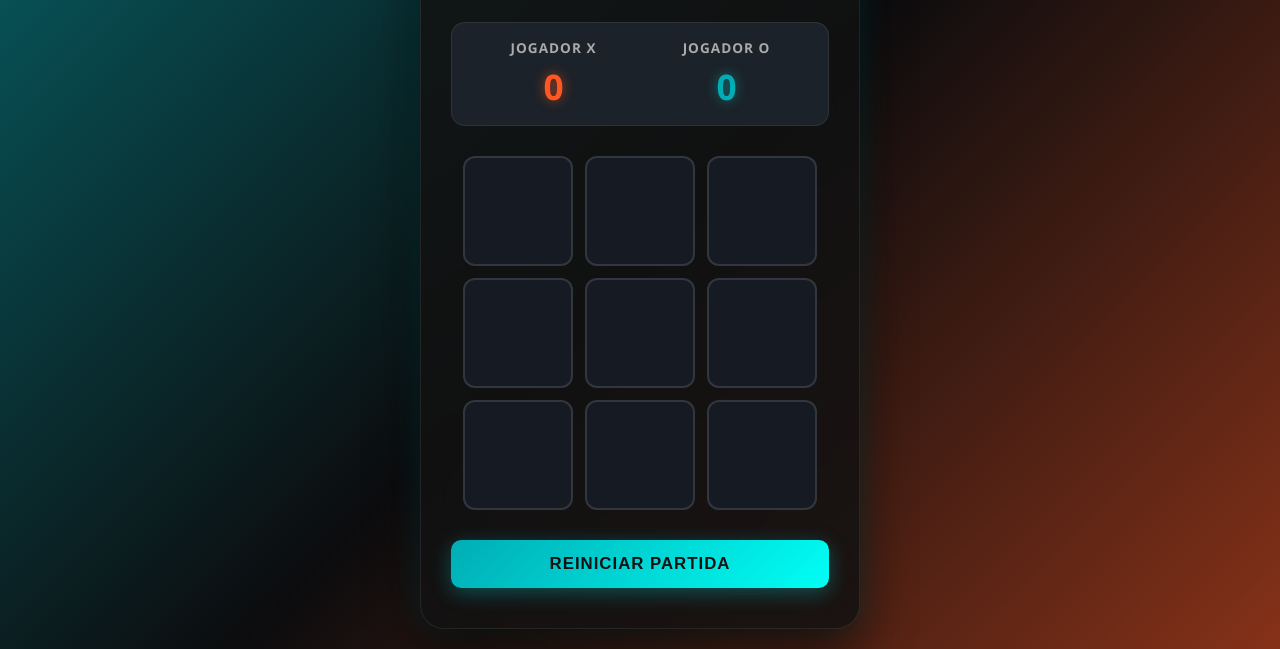
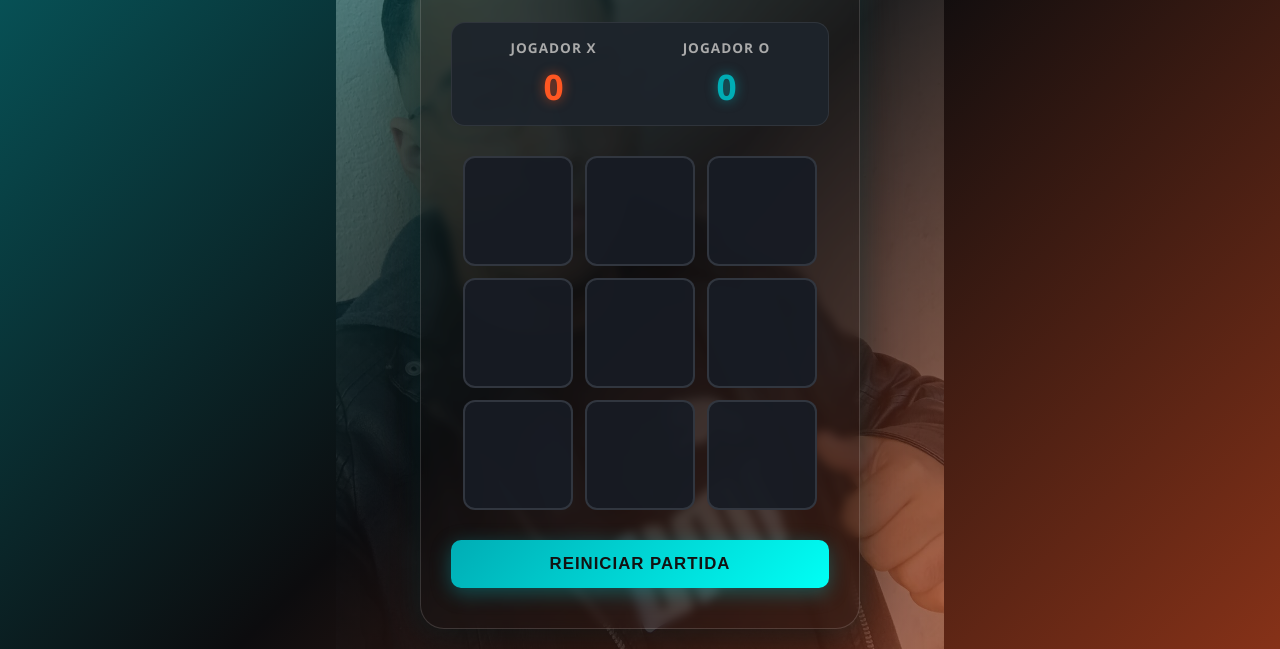
Before and after one commit to vinnypereira777/jogo-da-velha, a website: page public/index.html in a window 1280 px wide. Shown: the part 160-809 px from the top of the page. Drawn offline with Linux system fonts and the light colour scheme.

Commit message:
design: tornando o container transparente para mostrar a foto de fundo

```diff
--- a/public/style.css
+++ b/public/style.css
@@ -25,16 +25,20 @@ body {
     padding: 20px;
 }
 /* O contêiner agora é mais amplo e centralizado na tela inteira */
+/* O contêiner agora tem máxima transparência para revelar a foto atrás */
 .container {
     text-align: center;
-    background: rgba(18, 18, 18, 0.85);
+    /* Reduzimos a opacidade do fundo para 0.35 (bem transparente) */
+    background: rgba(15, 15, 15, 0.35);
     padding: 40px 30px;
     border-radius: 24px;
-    backdrop-filter: blur(16px);
-    -webkit-backdrop-filter: blur(16px);
-    border: 1px solid rgba(255, 255, 255, 0.08);
-    box-shadow: 0 20px 50px rgba(0, 0, 0, 0.7),
-                0 0 30px rgba(0, 173, 181, 0.25);
+    /* O efeito blur dá o toque de vidro fosco, deixando o texto legível */
+    backdrop-filter: blur(5px);
+    -webkit-backdrop-filter: blur(5px);
+    border: 1px solid rgba(255, 255, 255, 0.15);
+    box-sizing: border-box;
+    box-shadow: 0 20px 50px rgba(0, 0, 0, 0.5),
+                0 0 30px rgba(0, 173, 181, 0.15);
     max-width: 440px;
     width: 100%;
     display: flex;
@@ -42,7 +46,6 @@ body {
     justify-content: center;
     align-items: center;
 }
-
 h1 {
     margin-top: 0;
     margin-bottom: 10px;
```
Also changed, not shown: public/fundo.jpg (renamed from public/vinny gostosao.jpeg).
